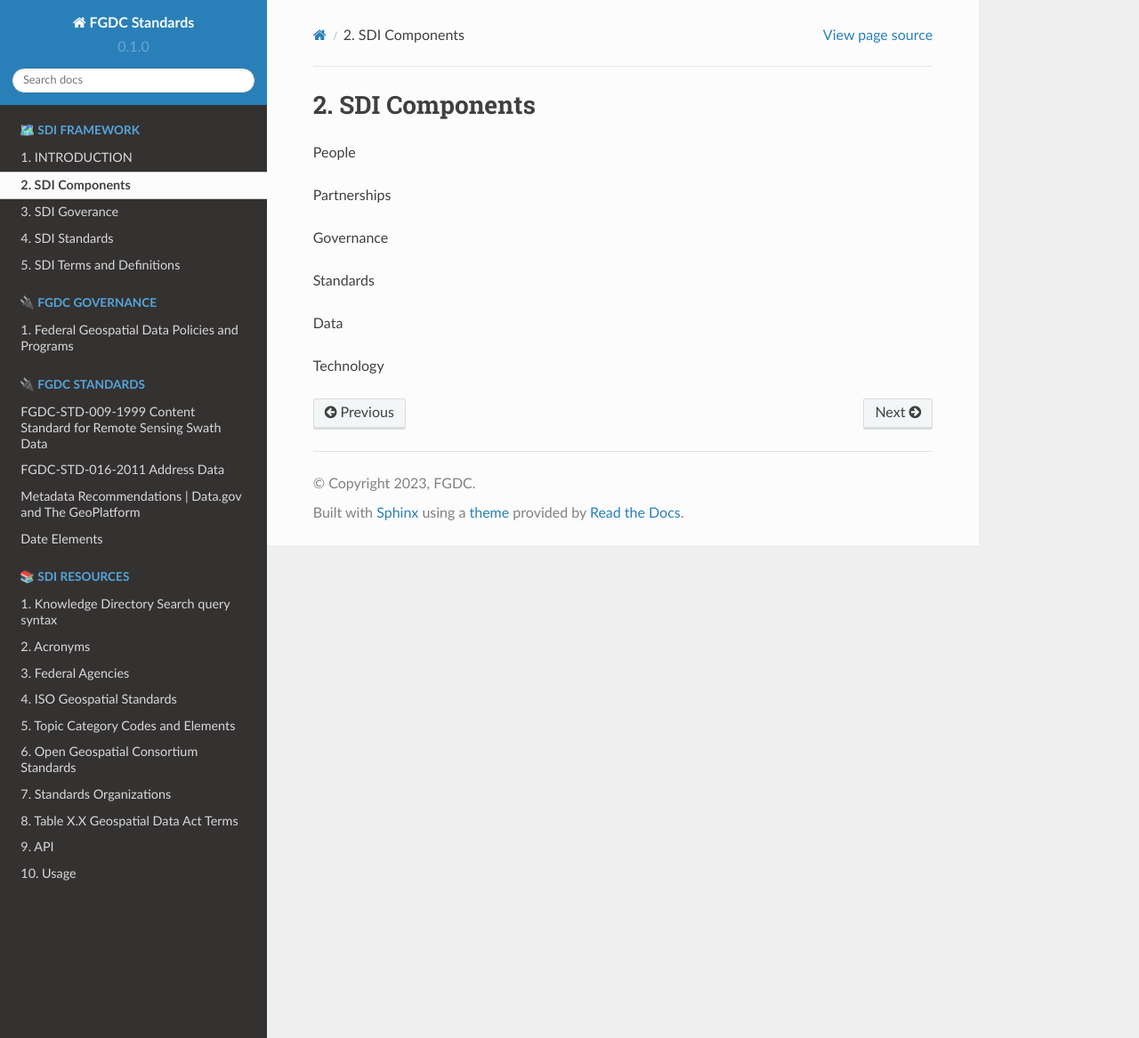
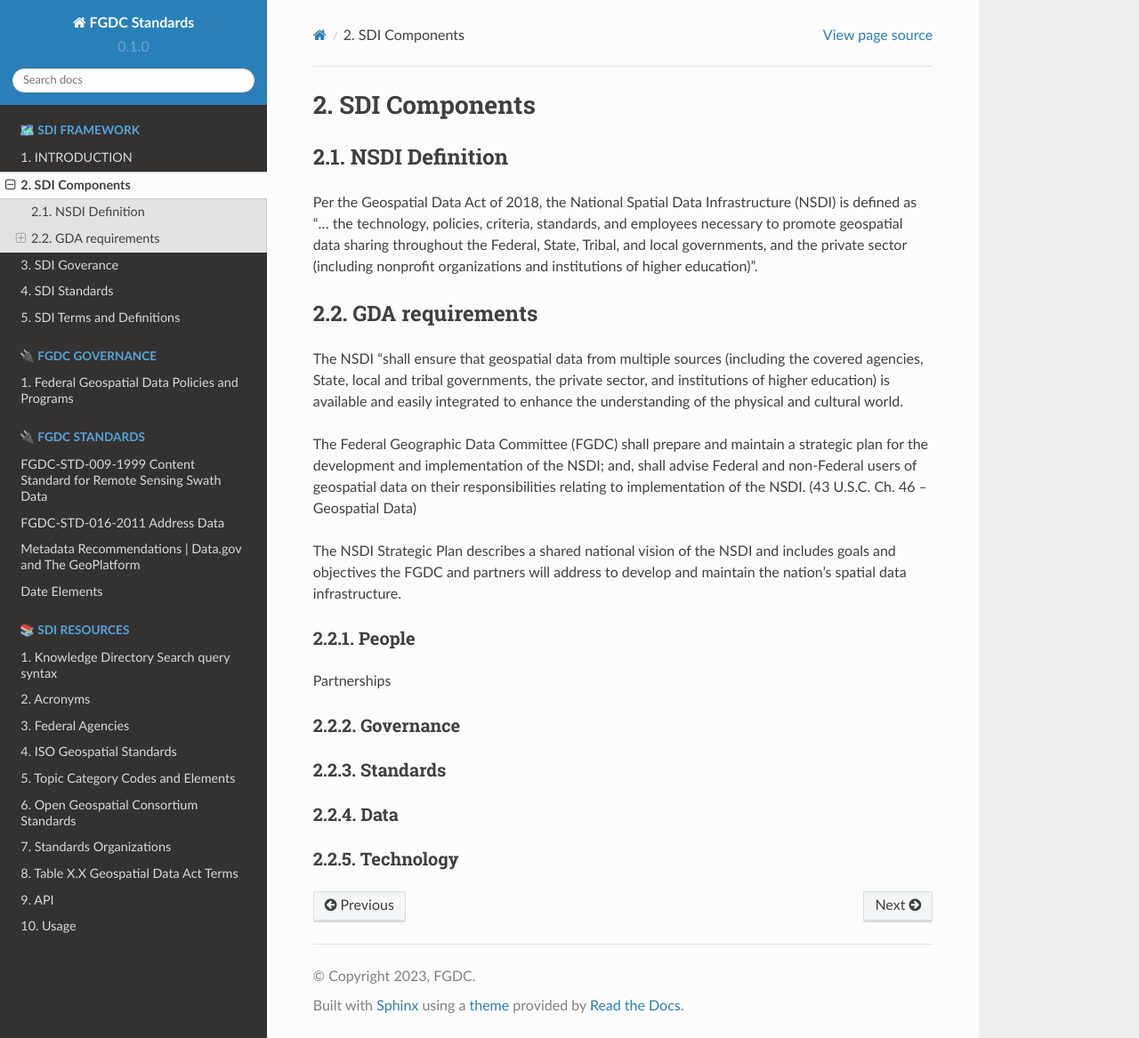
Before and after one commit to fgdcgov/sdi, a Sphinx documentation site: the page built from docs/source/sdiframework/02sdicomponents.rst, in a window 1280 px wide and 1167 px high. Shown: the whole window at 89% size. Built offline with Sphinx 7.4.7 and the Read the Docs theme 2.0.0, drawn with Linux system fonts in a browser that asks for light colours; pages that are not in the unit, such as notebooks, are missing from menus.

Commit message:
Updated content items

```diff
--- a/docs/source/sdiframework/02sdicomponents.rst
+++ b/docs/source/sdiframework/02sdicomponents.rst
@@ -6,14 +6,33 @@
 SDI Components
 ======================
 
+NSDI Definition
+-------------------------------
+
+Per the Geospatial Data Act of 2018, the National Spatial Data Infrastructure (NSDI) is defined as “… the technology, policies, criteria, standards, and employees necessary to promote geospatial data sharing throughout the Federal, State, Tribal, and local governments, and the private sector (including nonprofit organizations and institutions of higher education)”.
+
+GDA requirements
+-------------------------------
+
+The NSDI “shall ensure that geospatial data from multiple sources (including the covered agencies, State, local and tribal governments, the private sector, and institutions of higher education) is available and easily integrated to enhance the understanding of the physical and cultural world.
+
+The Federal Geographic Data Committee (FGDC) shall prepare and maintain a strategic plan for the development and implementation of the NSDI; and, shall advise Federal and non-Federal users of geospatial data on their responsibilities relating to implementation of the NSDI. (43 U.S.C. Ch. 46 – Geospatial Data)
+
+The NSDI Strategic Plan describes a shared national vision of the NSDI and includes goals and objectives the FGDC and partners will address to develop and maintain the nation’s spatial data infrastructure.
+
 People
+~~~~~~~~~~~~~~~~~~~~~~~~~~~~~~~~
 
 Partnerships
 
 Governance
+~~~~~~~~~~~~~~~~~~~~~~~~~~~~~~~~
 
 Standards
+~~~~~~~~~~~~~~~~~~~~~~~~~~~~~~~~
 
 Data
+~~~~~~~~~~~~~~~~~~~~~~~~~~~~~~~~
 
 Technology
+~~~~~~~~~~~~~~~~~~~~~~~~~~~~~~~~
```
Also changed, not shown: docs/source/standards/address/FGDC-STD-016-2011.rst (+11 -0 lines).
